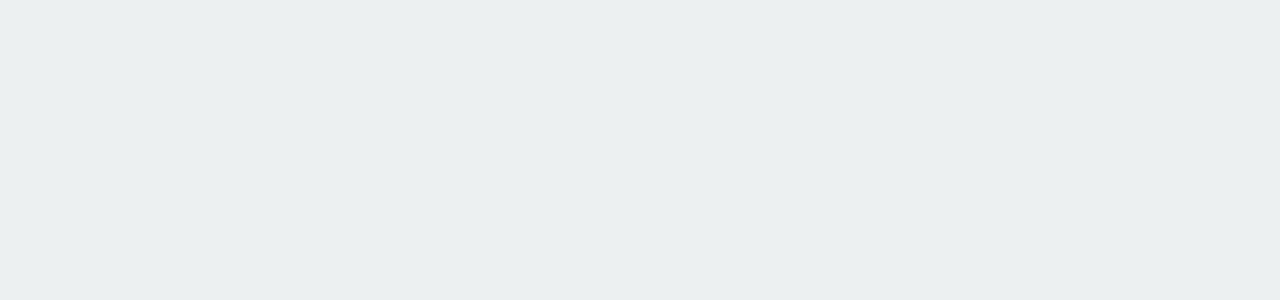
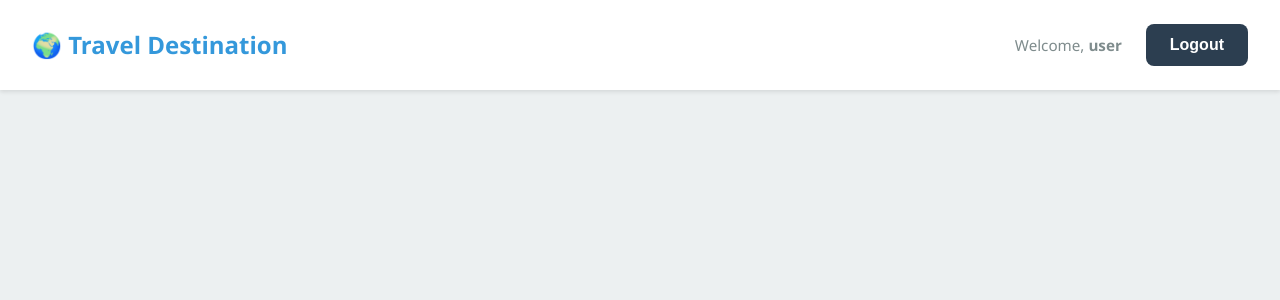
Before and after one commit to etoo31/travel-destination-angular, an Angular app: page /user-dashboard in a window 1280 px wide. Before the commit this address led to /. Shown: the top 300 px of the page. Built offline with nearby package versions, Linux system fonts and the light colour scheme.

Commit message:
modify routing to render user and admin passwords based on a specific path and also added nav component to both pages

```diff
--- a/src/app/app.routes.ts
+++ b/src/app/app.routes.ts
@@ -11,4 +11,16 @@ export const routes: Routes = [
     redirectTo: 'login',
     pathMatch: 'full',
   },
+  {
+    path: 'user-dashboard',
+    pathMatch: 'full',
+    loadComponent: () =>
+      import('./pages/user-dashboard-page/user-dashboard-page').then((m) => m.UserDashboardPage),
+  },
+  {
+    path: 'admin-dashboard',
+    pathMatch: 'full',
+    loadComponent: () =>
+      import('./pages/admin-dashboard-page/admin-dashboard-page').then((m) => m.AdminDashboardPage),
+  },
 ];
--- a/src/app/pages/admin-dashboard-page/admin-dashboard-page.html
+++ b/src/app/pages/admin-dashboard-page/admin-dashboard-page.html
@@ -1 +1 @@
-<p>admin-dashboard-page works!</p>
+<app-nav username="admin" />
--- a/src/app/pages/user-dashboard-page/user-dashboard-page.html
+++ b/src/app/pages/user-dashboard-page/user-dashboard-page.html
@@ -1 +1 @@
-<p>user-dashboard-page works!</p>
+<app-nav username="user" />
```
Also changed, not shown: src/app/pages/admin-dashboard-page/admin-dashboard-page.ts (+3 -4 lines), src/app/pages/user-dashboard-page/user-dashboard-page.ts (+3 -4 lines).
